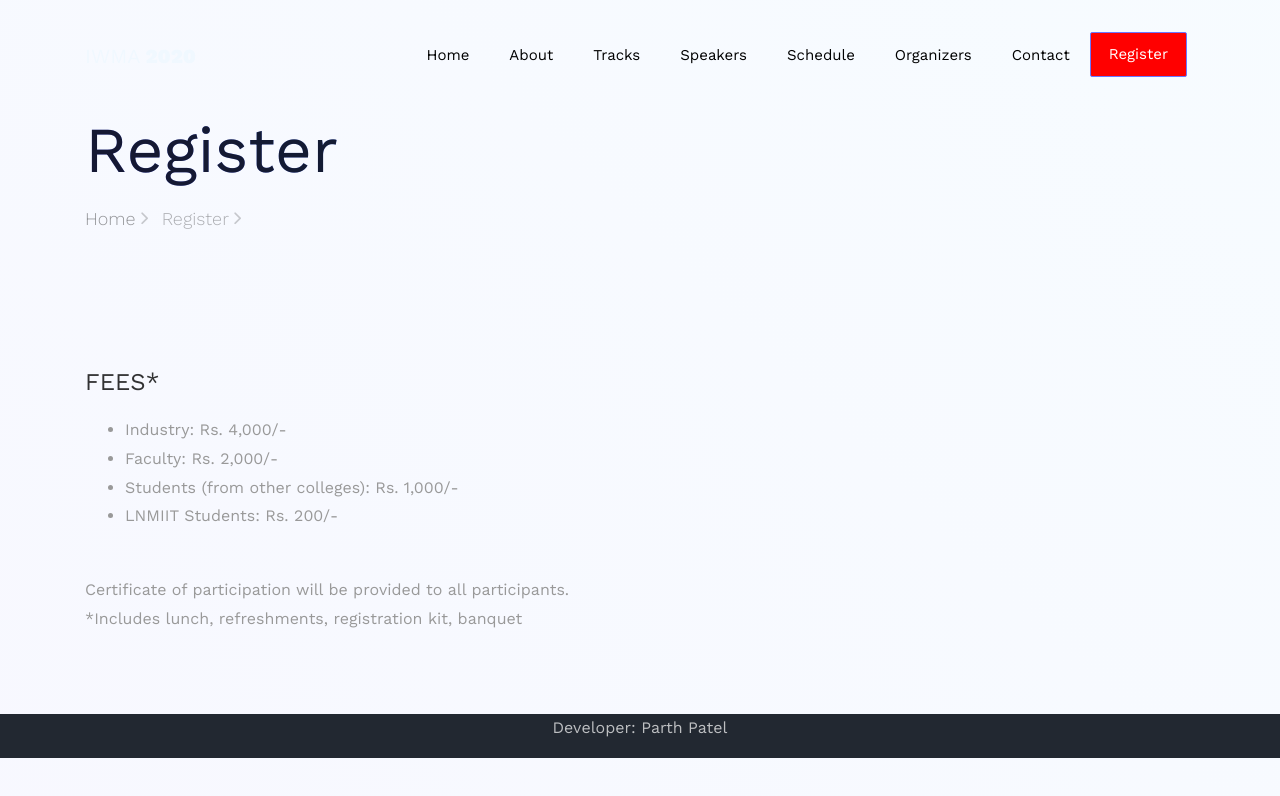
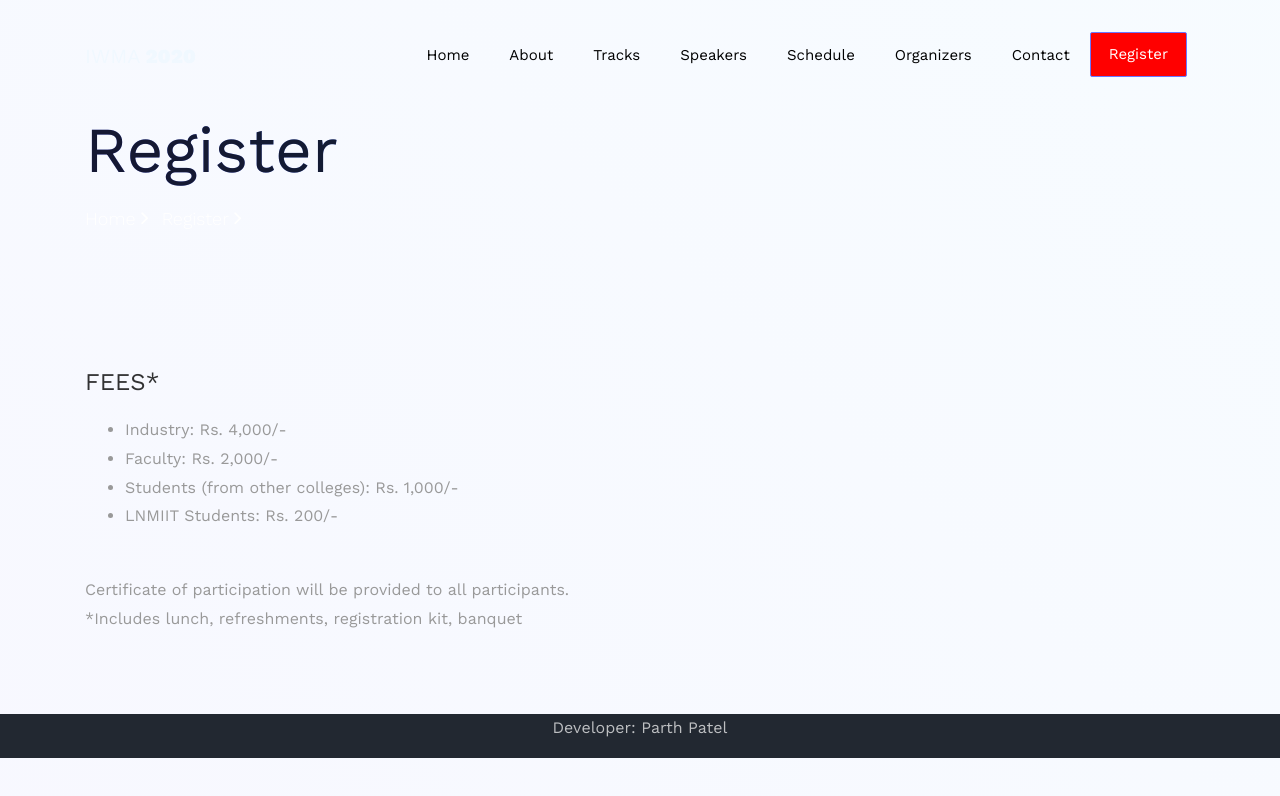
Before and after one commit to Parth910/I-2020, a plain HTML site: page register.html in a window 1280 px wide. Drawn offline with nearby package versions, Linux system fonts and the light colour scheme; some packages are replaced by stand-ins of ours; no server answers.

Commit message:
Update register.html

```diff
--- a/register.html
+++ b/register.html
@@ -61,7 +61,7 @@
         <div class="row no-gutters slider-text js-fullheight align-items-end justify-content-start">
           <div class="col-md-9 ftco-animate pb-5">
             <h1 class="mb-3 bread">Register</h1>
-            <p class="breadcrumbs"><span class="mr-2"><a href="index.html">Home <i class="ion-ios-arrow-forward"></i></a></span> <span>Register <i class="ion-ios-arrow-forward"></i></span></p>
+            <p class="breadcrumbs"><span class="mr-2"><a  style="color: white!important;" href="index.html">Home <i style="color: white!important;" class="ion-ios-arrow-forward"></i></a></span> <span style="color: white!important;">Register <i style="color: white!important;" class="ion-ios-arrow-forward"></i></span></p>
           </div>
         </div>
       </div>
```
